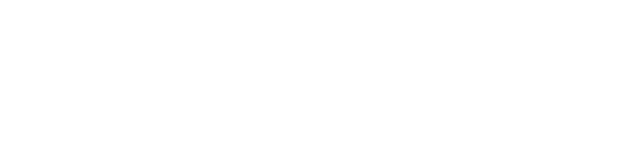
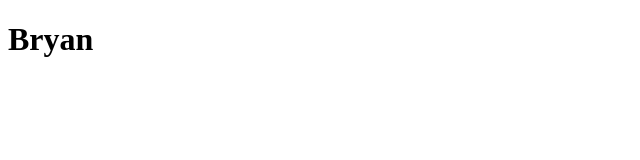
Before and after one commit to bryansawayer/project, a plain HTML site: page project.html in a window 1280 px wide. Shown: the whole page, without its empty margins (0-640 px from the left). Drawn offline with Linux system fonts and the light colour scheme.

Commit message:
project.html

```diff
--- a/project.html
+++ b/project.html
@@ -1,9 +1,11 @@
 <!DOCTYPE html>
     <html>
         <head>
-            <title>Title</title>
+            <title>Bryan</title>
         </head>
         <body>
+            <h1>Bryan</h1>
+        </body>
             <header>
             </header>
             <nav>
```
